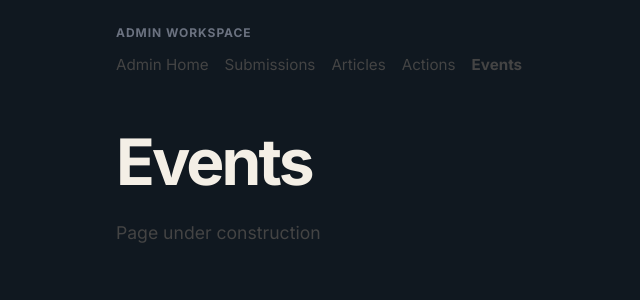
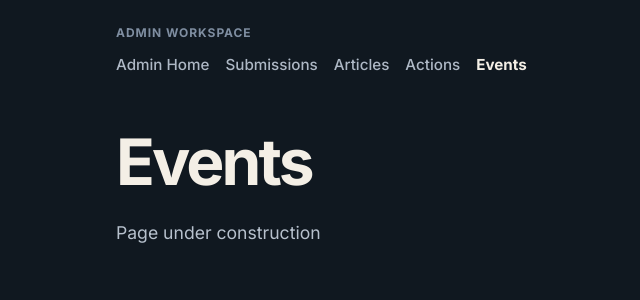
Before and after one commit to kborn/signalfire, a Next.js app in the folder apps/web/: page /admin/events in a window 1280 px wide. Shown: the top 300 px of the page, without its empty margins (68-708 px from the left). Built offline with nearby package versions, Linux system fonts and the light colour scheme.

Commit message:
quick pass on admin css to make text readable against recent thematic changes

```diff
--- a/apps/web/src/app/globals.css
+++ b/apps/web/src/app/globals.css
@@ -1113,7 +1113,7 @@ h3 {
 
 .adminDek {
   max-width: 48rem;
-  color: #444444;
+  color: var(--color-text-muted);
   font-size: 1.1rem;
   line-height: 1.55;
 }
@@ -1131,14 +1131,14 @@ h3 {
   gap: var(--space-2);
   align-items: center;
   padding: 0 0 var(--space-1) 0;
-  color: #444444;
+  color: var(--color-text-muted);
   font-size: 0.95rem;
   line-height: 1.2;
 }
 
 .adminNavLabel,
 .submissionFilterActionLabel {
-  color: #6b7280;
+  color: #7f8ea1;
   font-size: 0.75rem;
   font-weight: 700;
   padding: var(--space-3) 0 0;
@@ -1154,11 +1154,12 @@ h3 {
 }
 
 .adminNav a {
-  color: #444444;
-  font-weight: 400;
+  color: #aeb8c5;
+  font-weight: 500;
 }
 
 .adminNav a[aria-current='page'] {
+  color: var(--color-text-primary);
   font-weight: 700;
 }
 
@@ -1180,6 +1181,7 @@ h3 {
   border: 1px solid #e5e7eb;
   border-radius: 8px;
   background: #ffffff;
+  color: #171717;
 }
 
 .adminPanelHeader {
@@ -1189,6 +1191,7 @@ h3 {
 
 .adminPanelHeader h2,
 .adminPanelHeader h3 {
+  color: #171717;
   font-size: 1.25rem;
   line-height: 1.2;
   letter-spacing: 0;
```
